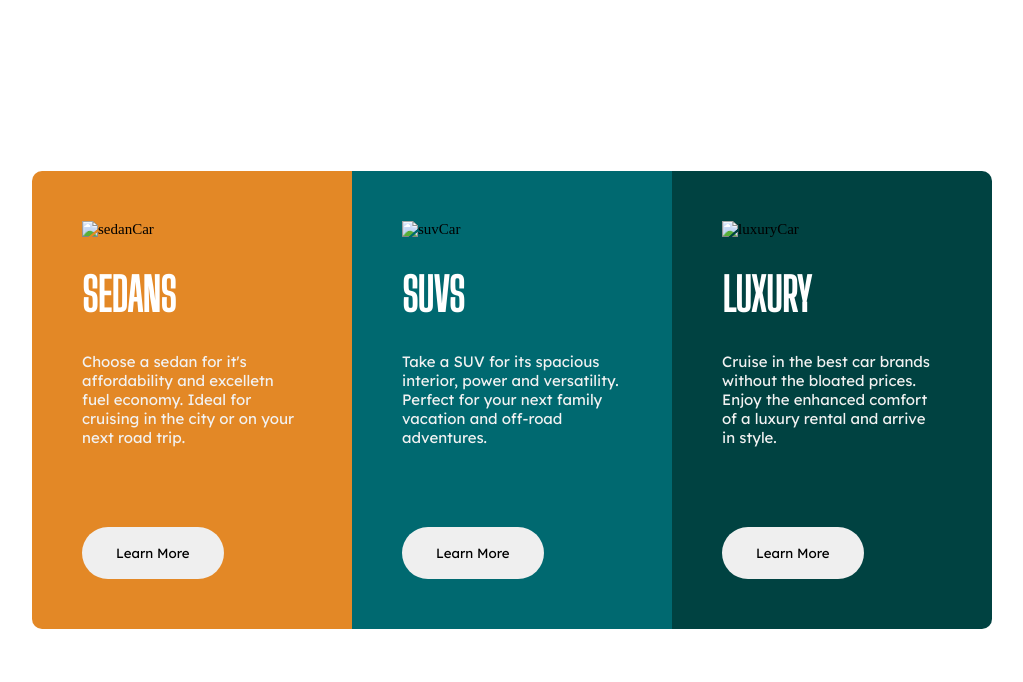
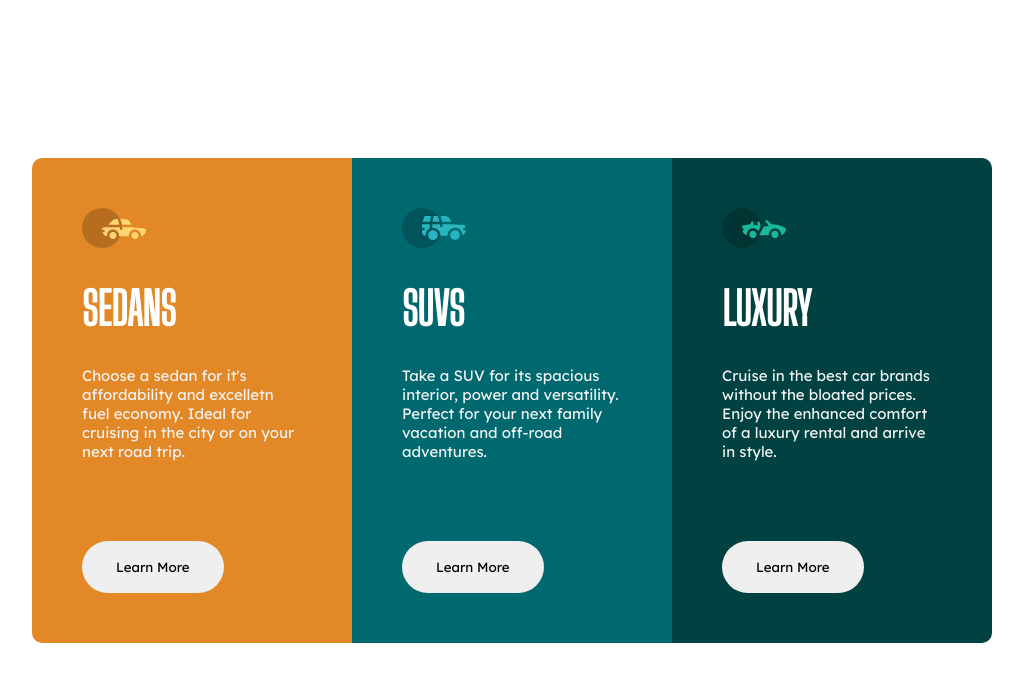
Before and after one commit to mohit1607/3-column-Card, a website: page index.html in a window 1280 px wide. Shown: the whole page, without its empty margins (128-1151 px from the left). Drawn offline with Linux system fonts and the light colour scheme.

Commit message:
corrected path

```diff
--- a/index.html
+++ b/index.html
@@ -10,20 +10,20 @@
 <body>
     <div class="block">
         <div class="col1" style="background-color: hsl(31, 77%, 52%);">
-            <img src="./icon-sedans.svg" alt="sedanCar">
+            <img src="./assets/icon-sedans.svg" alt="sedanCar">
             <div class="colheading">Sedans</div>
             <div class="coltext">Choose a sedan for it's affordability and excelletn fuel economy. Ideal for cruising in the city or on your next road trip.</div>
             <button>Learn More</button>
         </div>
         <div class="col1" style="background-color: hsl(184, 100%, 22%);">
-            <img src="./icon-suvs.svg" alt="suvCar">
+            <img src="./assets/icon-suvs.svg" alt="suvCar">
             <div class="colheading">SUVS</div>
             <div class="coltext">Take a SUV for its spacious interior, power and versatility. Perfect for your next family vacation and off-road adventures.</div>
             <button>Learn More</button>
         </div>
 
         <div class="col1" style="background-color: hsl(179, 100%, 13%);">
-        <img src="./icon-luxury.svg" alt="luxuryCar">
+        <img src="./assets/icon-luxury.svg" alt="luxuryCar">
         <div class="colheading">luxury</div>
         <div class="coltext">Cruise in the best car brands without the bloated prices. Enjoy the enhanced comfort of a luxury rental and arrive in style.
         </div>
```
